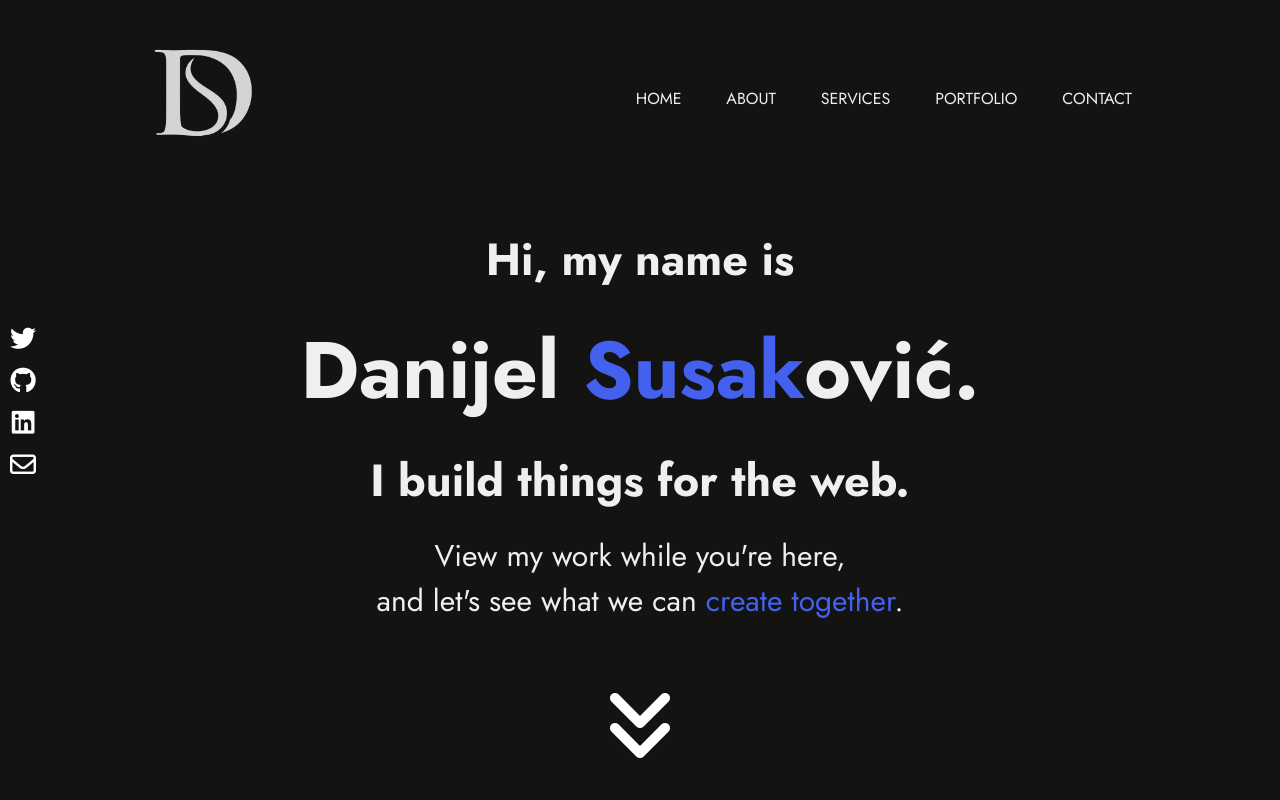
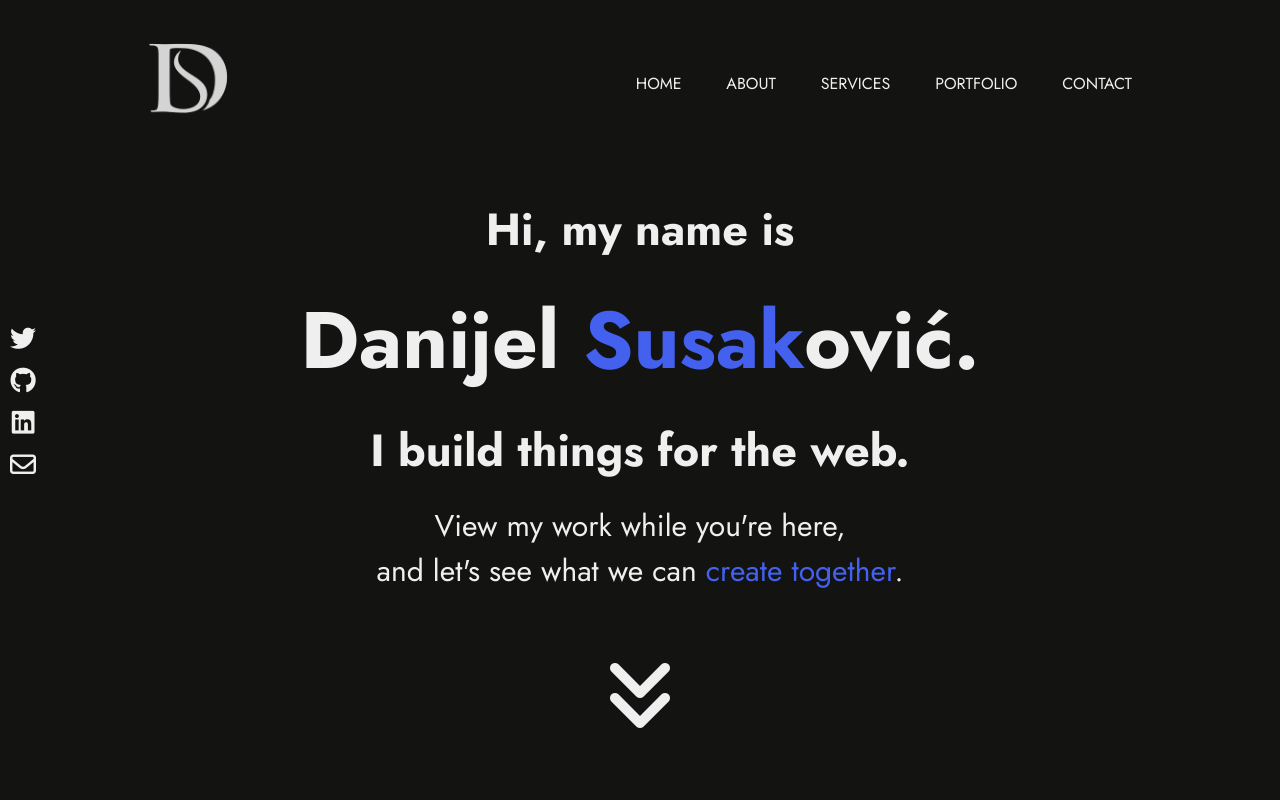
Before and after one commit to susakovich/portfolio, a plain HTML site: page index.html in a window 1280 px wide. Shown: the top 800 px of the page. Drawn offline with Linux system fonts and the light colour scheme.

Commit message:
Style logo

```diff
--- a/style.css
+++ b/style.css
@@ -26,8 +26,8 @@ nav {
   flex-wrap: wrap;
 }
 nav img {
-  height: 150px;
-  width: 150px;
+  height: 120px;
+  width: 120px;
 }
 nav span {
   color: #4361ee;
@@ -88,7 +88,7 @@ h2 {
 .header__info .fa-sharp {
   margin-top: 60px;
   font-size: 80px;
-  color: white;
+  color: #efefef;
 }
 header .contact__socials {
   float: left;
@@ -102,7 +102,7 @@ header .contact__socials {
   transition: all ease-in-out 0.5s;
 }
 header .contact__socials i {
-  color: white;
+  color: #efefef;
   margin-bottom: 10px;
   transition: all ease-in-out 0.5s;
 }
```
